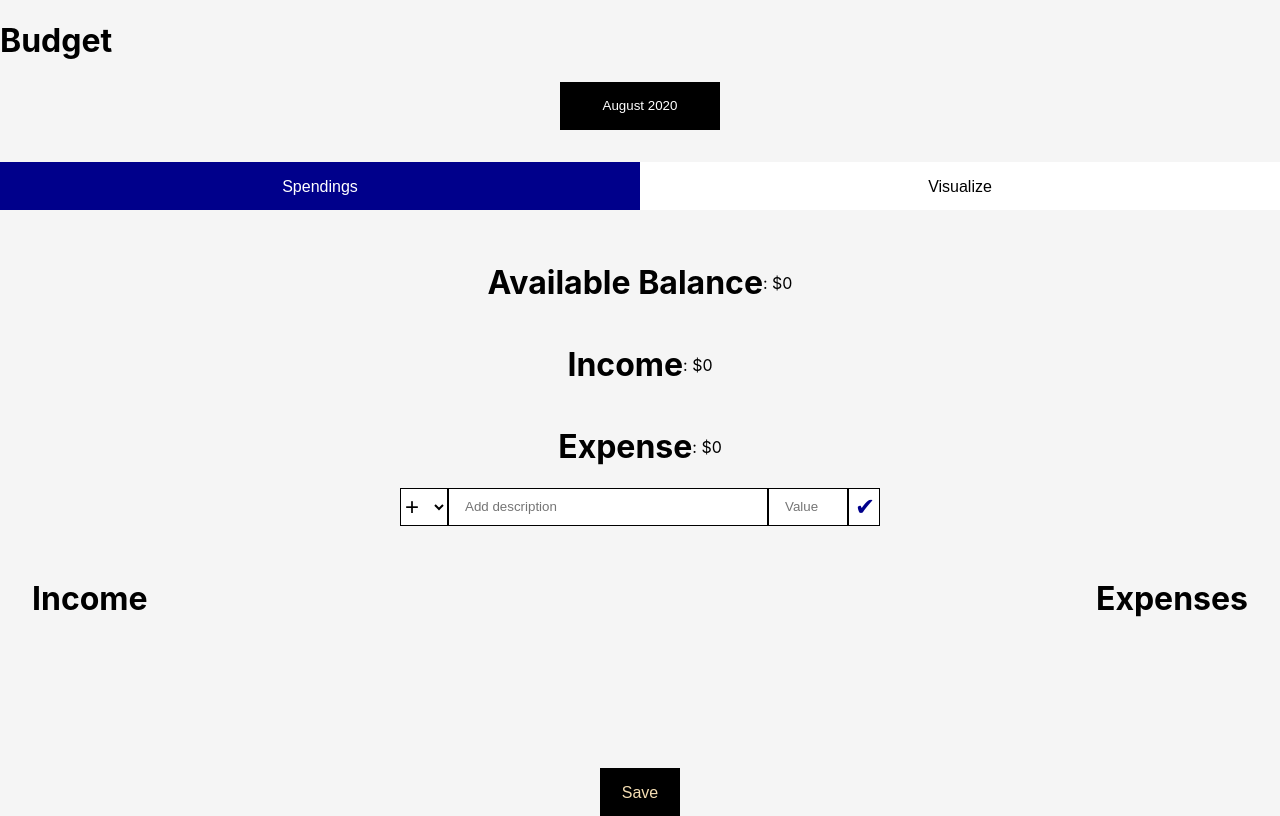
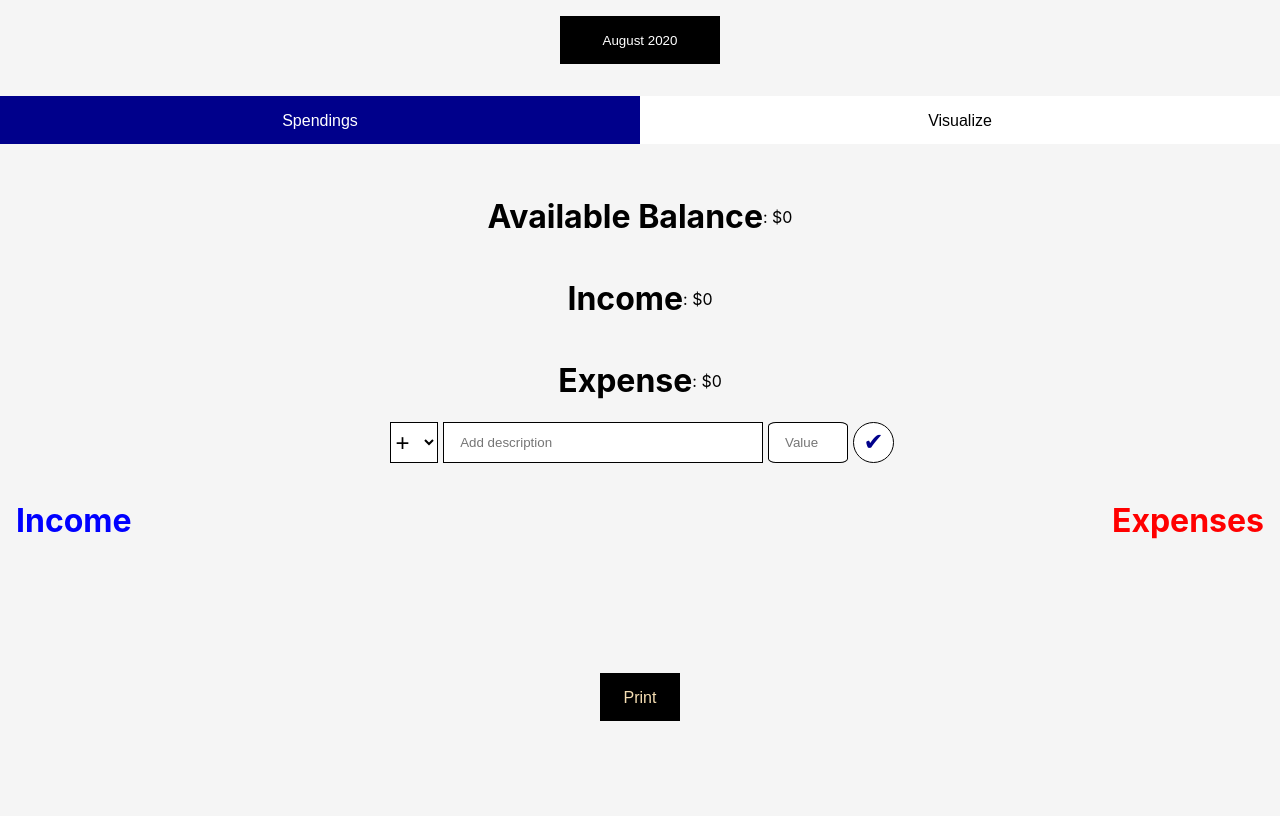
Before and after one commit to Rakshitshetty5/Budget, a React (Create React App) app: page / in a window 1280 px wide. Built offline with nearby package versions, Linux system fonts and the light colour scheme.

Commit message:
styling and pie chart

```diff
--- a/src/App.js
+++ b/src/App.js
@@ -8,7 +8,6 @@ import './App.scss';
 function App() {
   return (
     <div>
-      <h1>Budget</h1>
       <MonthPicker />
       <OptionSelector />
     </div>
--- a/src/components/form/form.styles.scss
+++ b/src/components/form/form.styles.scss
@@ -4,9 +4,10 @@
     align-items: center;
 
     @mixin form-styles{
-        height: 2.4rem;
+        height: 2.6rem;
         background: white;
         border: 1px solid black;
+        margin-left: 0.3rem;
     }
 
 
@@ -14,6 +15,12 @@
         width: 3rem;
         font-size: 1.5rem;
         @include form-styles;
+
+        &:hover,
+        &:active{
+            border-color : blue;
+            outline : blue;
+        }
     }
 
     .add__description{
@@ -26,16 +33,18 @@
     .add__value{
         width: 5rem;
         padding-left: 1rem;
+        border-radius: 10% 10%;
         @include form-styles;
 
 
     }
 
     .add__btn{
-        width: 2rem;
+        width: 2.6rem;
         color : darkblue;
         font-size: 1.5rem;
         @include form-styles;
+        border-radius: 50% 50%;
 
     }
 }
--- a/src/components/list-overview/list-overview.component.jsx
+++ b/src/components/list-overview/list-overview.component.jsx
@@ -6,26 +6,28 @@ import List from '../list/list.component'
 import { createStructuredSelector } from 'reselect'
 import { connect } from 'react-redux'
 
-import { selectMonthlyBudget } from '../../redux/budget/budget.selectors'
+import { selectMonthlyBudgetIncome, selectMonthlyBudgetExpense } from '../../redux/budget/budget.selectors'
 
-const ListOverview = ( { list } ) => {
+const ListOverview = ( { monthlyIncome, monthlyExpense } ) => {
     let income;
     let expenses;
-    if(list.length !== 0){
-        income = Object.entries(list["inc"]);
-        expenses = Object.entries(list["exp"]);
+    if(monthlyIncome){
+        income = Object.entries(monthlyIncome);
+    }
+    if(monthlyExpense){
+        expenses = Object.entries(monthlyExpense);
     }
 
     return(
     <div className="list-overview">
         <div className="income">
-            <h1>Income</h1>
+            <h1 className="income-header">Income</h1>
             {
             income ?
                 <div className="list-items">
                     {
                         income.map(transaction =>
-                            <List transaction= {transaction} key = {transaction[0]} />
+                            <List transaction= {transaction} inc = {"inc"} key = {transaction[0]} />
                         )
                     }
                 </div>
@@ -34,7 +36,7 @@ const ListOverview = ( { list } ) => {
             }
         </div>
         <div className="expenses">
-            <h1>Expenses</h1>
+            <h1 className="expenses-header">Expenses</h1>
             {
                 expenses ?
                     <div className="list-items">
@@ -52,7 +54,8 @@ const ListOverview = ( { list } ) => {
 ) }
 
 const mapStateToProps = createStructuredSelector({
-    list : selectMonthlyBudget
+    monthlyIncome : selectMonthlyBudgetIncome,
+    monthlyExpense : selectMonthlyBudgetExpense
 })
 
 
--- a/src/components/list-overview/list-overview.styles.scss
+++ b/src/components/list-overview/list-overview.styles.scss
@@ -1,7 +1,15 @@
 .list-overview{
-    margin : 2rem;
     display: flex;
     justify-content: space-between;
+    padding: 1rem;
+
+    .income-header{
+        color : blue;
+    }
+
+    .expenses-header{
+        color : red;
+    }
 
     .list-items{
         display : flex;
@@ -11,9 +19,11 @@
 
 
 }
-@media (max-width: 710px) {
+@media (max-width: 720px) {
     .list-overview {
         display: flex;
         flex-direction: column;
+        justify-content: center;
+        align-items: center;
     }
   }
--- a/src/components/list/list.component.jsx
+++ b/src/components/list/list.component.jsx
@@ -1,17 +1,17 @@
 import React from 'react';
 import './list.styles.scss'
 
-const List = ( { transaction } ) => {
+const List = ( { transaction, inc } ) => {
     console.log(transaction)
     const description = transaction[0];
     const value = transaction[1];
     return(
          <div className="list-item">
             <div className="list-item__details">
-                <h2>{ description }</h2>
-                <span> : ${value}</span>
+                <div className = "list-item__details-description">{ description } </div>
+                <div className = {`${inc ? 'list-item__details-value-inc' : 'list-item__details-value-exp' }`}> : ${value} </div>
             </div>
-            <button className="list-item__delete">&#128502;</button>
+            {/* <button className="list-item__delete">&#128502;</button> */}
         </div>
 ) }
 
--- a/src/components/list/list.styles.scss
+++ b/src/components/list/list.styles.scss
@@ -1,21 +1,44 @@
 .list-item{
-    height: 3rem;
-    width: 20rem;
+    height: 3.5rem;
+    width: 30rem;
     background: wheat;
     margin-bottom: 0.4rem;
+    padding: 0.5rem;
     display: flex;
     align-items: center;
     justify-content: space-between;
+    position: relative;
 
         .list-item__details{
+            width : 25rem;
             display: flex;
             align-items: center;
+            justify-content: space-between;
+
+            .list-item__details-description{
+                font-size : 1.4rem;
+            }
+            .list-item__details-value-inc{
+                font-size: 1.2rem;
+                color : blue;
+            }
+            .list-item__details-value-exp{
+                font-size: 1.2rem;
+                color : red;
+            }
         }
 
 
         .list-item__delete{
             font-size: 2rem;
             background: none;
+            position: absolute;
+            right: 20px;
             border: none;
         }
 }
+@media (max-width: 1016px) {
+    .list-item {
+        width: 20rem;
+    }
+  }
--- a/src/components/month-picker/month-picker.styles.scss
+++ b/src/components/month-picker/month-picker.styles.scss
@@ -1,6 +1,7 @@
 .month-picker{
     display: flex;
     justify-content: center;
+    margin-top : 1rem;
 
     .month-picker__el{
         height: 3rem;
--- a/src/components/pie-chart/pie-chart.component.jsx
+++ b/src/components/pie-chart/pie-chart.component.jsx
@@ -1,14 +1,24 @@
 import React from 'react'
 
 import CanvasJSReact from '../../assets/canvasjs.react';
+import { connect } from 'react-redux'
+import { createStructuredSelector } from 'reselect'
 
+import {  selectTotalExpense , selectMonthlyBudgetExpense } from '../../redux/budget/budget.selectors'
 
 
 var CanvasJSChart = CanvasJSReact.CanvasJSChart
 
 
-const PieChart = () => {
-    let income = 222222;
+const PieChart = ({ totalExpense, expenseList }) => {
+
+    let expenseListArray;
+
+    if(expenseList){
+        expenseListArray = Object.entries(expenseList)
+    }else{
+        expenseListArray = []
+    }
 
     const options = {
         theme: "bright",
@@ -25,14 +35,7 @@ const PieChart = () => {
             toolTipContent: "{label}: <strong>{y}%</strong>",
             indexLabel: "{y}%",
             indexLabelPlacement: "inside",
-            dataPoints: [
-                { y: 32, label: "Medical" },
-                { y: 22, label: "Clothing" },
-                { y: 15, label: "Education" },
-                { y: 19, label: "Rent" },
-                { y: 5, label: "Groceries" },
-                { y: 7, label: "Entertainment" }
-            ]
+            dataPoints: expenseListArray.map(transaction => ({ y : ((transaction[1]/totalExpense)*100).toFixed(2), label : transaction[0]  }))
         }]
     }
 
@@ -41,4 +44,11 @@ const PieChart = () => {
     )
 }
 
-export default PieChart
+const mapStateToProps = createStructuredSelector(
+    {
+        totalExpense : selectTotalExpense,
+        expenseList : selectMonthlyBudgetExpense
+    }
+)
+
+export default connect(mapStateToProps)(PieChart);
--- a/src/components/spendings/spendings.component.jsx
+++ b/src/components/spendings/spendings.component.jsx
@@ -12,7 +12,7 @@ const Spendings = () => (
         <BudgetOverview />
         <Form />
         <ListOverview />
-        <CustomButton spendings = {'spendings'}>Save</CustomButton>
+        <CustomButton spendings = {'spendings'} onClick = {() => window.print()}>Print</CustomButton>
     </div>
 
 )
--- a/src/redux/budget/budget.selectors.js
+++ b/src/redux/budget/budget.selectors.js
@@ -8,6 +8,15 @@ export const selectMonthlyBudget = createSelector(
 
 )
 
+export const selectMonthlyBudgetIncome = createSelector(
+    [selectMonthlyBudget],
+    monthlyBudget => monthlyBudget.inc
+)
+
+export const selectMonthlyBudgetExpense = createSelector(
+    [selectMonthlyBudget],
+    monthlyBudget => monthlyBudget.exp
+)
 
 export const selectTotalIncome = createSelector(
     [selectMonthlyBudget],
```
